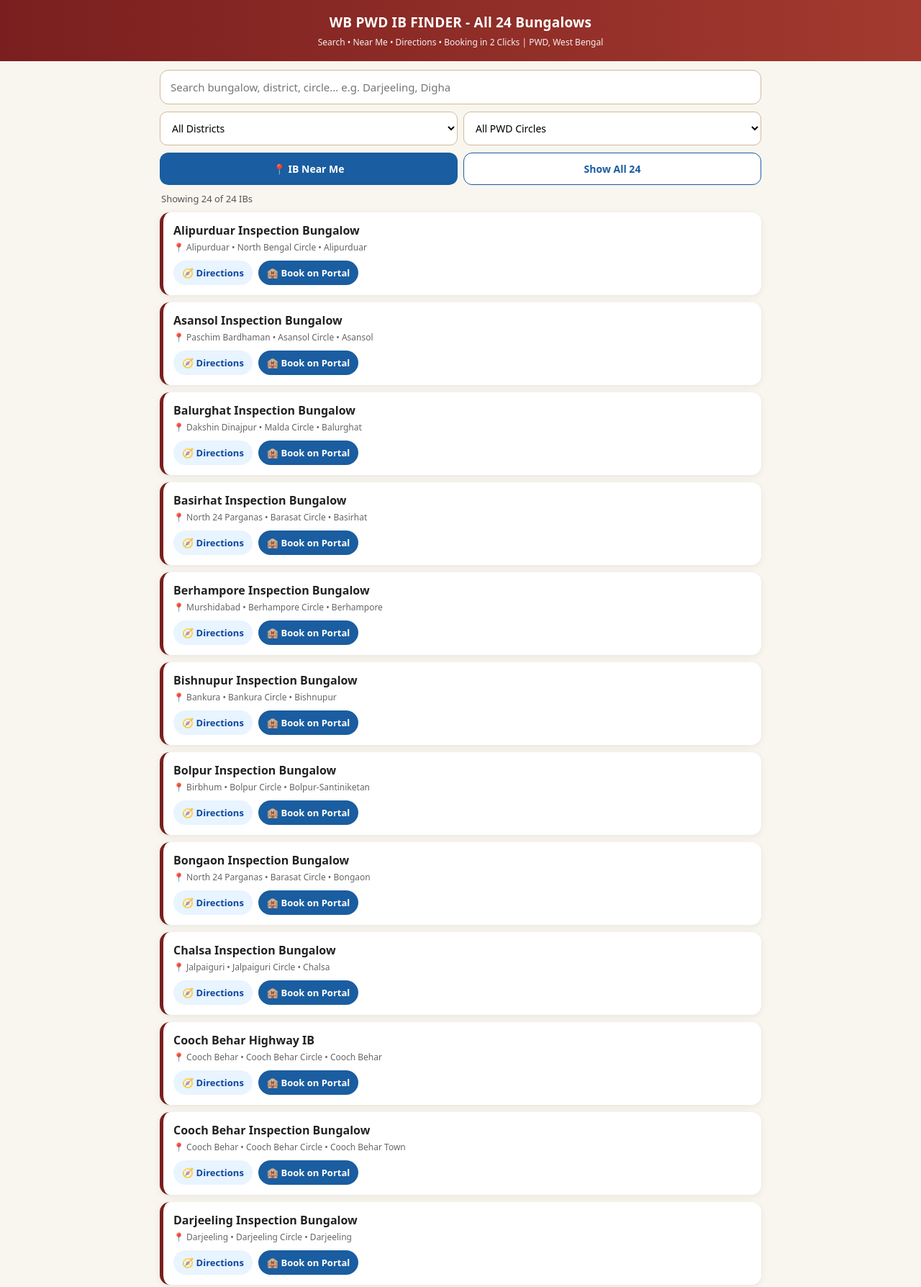
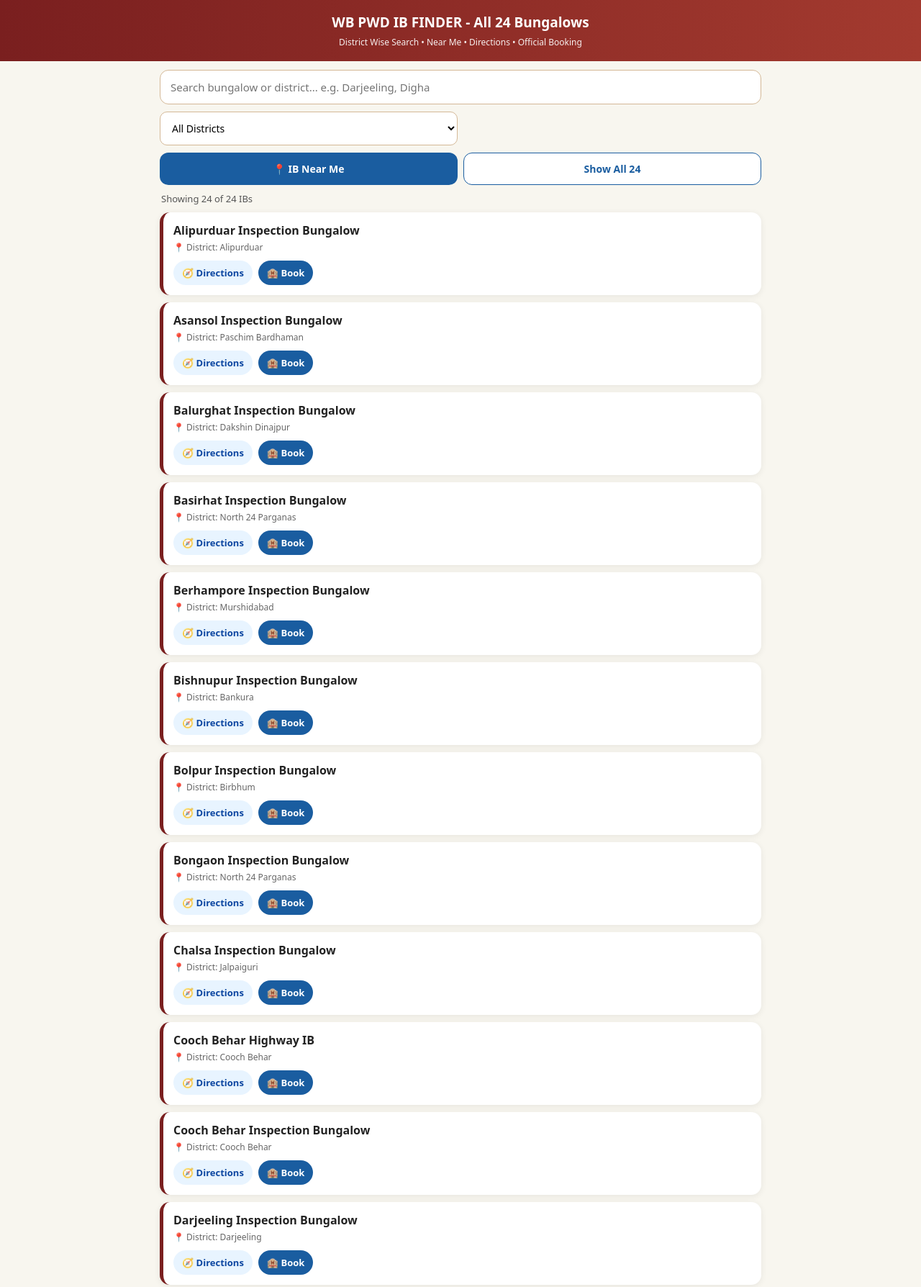
Before and after one commit to jkc-pwd/pwd-ib-finder, a plain HTML site: page index.html in a window 1280 px wide. Shown: the top 1788 px of the page at 72% size. Drawn offline with Linux system fonts and the light colour scheme.

Commit message:
Update index.html

```diff
--- a/index.html
+++ b/index.html
@@ -8,7 +8,7 @@
 *{box-sizing:border-box;font-family:system-ui,-apple-system,Segoe UI,Roboto}
 body{margin:0;background:#f8f6ef;color:#222}
 .header{background:linear-gradient(90deg,#7a1f1f,#a33a2f);color:#fff;padding:18px;text-align:center}
-.header h1{margin:0;font-size:19px;letter-spacing:.2px}
+.header h1{margin:0;font-size:19px}
 .header p{margin:6px 0 0;font-size:12px;opacity:.92}
 .container{max-width:860px;margin:0 auto;padding:12px}
 .search{width:100%;padding:13px 14px;border-radius:12px;border:1.5px solid #d4b896;font-size:15px;outline:none;background:#fff}
@@ -30,13 +30,13 @@ select{width:100%;padding:12px;border-radius:10px;border:1.5px solid #d4b896;bac
 <body>
 <div class="header">
 <h1>WB PWD IB FINDER - All 24 Bungalows</h1>
-<p>Search • Near Me • Directions • Booking in 2 Clicks | PWD, West Bengal</p>
+<p>District Wise Search • Near Me • Directions • Official Booking</p>
 </div>
 <div class="container">
-<input id="q" class="search" placeholder="Search bungalow, district, circle... e.g. Darjeeling, Digha" oninput="render()">
+<input id="q" class="search" placeholder="Search bungalow or district... e.g. Darjeeling, Digha" oninput="render()">
 <div class="row">
 <select id="dist" onchange="render()"><option value="">All Districts</option></select>
-<select id="circle" onchange="render()"><option value="">All PWD Circles</option></select>
+<select style="display:none"><option></option></select>
 </div>
 <div class="row">
 <button class="btn btn-p" onclick="nearMe()">📍 IB Near Me</button>
@@ -46,41 +46,40 @@ select{width:100%;padding:12px;border-radius:10px;border:1.5px solid #d4b896;bac
 <div id="list"></div>
 <div class="footer">
 <b>Booking Portal:</b> <a href="https://pwdbungalow.wb.gov.in" target="_blank">pwdbungalow.wb.gov.in</a><br>
-Conceptualized & Developed by <b>Jayanta Kumar Chakraborty, EE/PWD, Govt. of West Bengal</b><br>
-Original Concept • All 24 IBs Mapped with GPS • For Official Use
+Conceptualized & Developed by <b>Jayanta Kumar Chakraborty, EE/PWD</b><br>
+All 24 IBs Mapped with GPS • For Official Use
 </div>
 </div>
 <script>
 const DATA=[
-{name:"Alipurduar Inspection Bungalow",district:"Alipurduar",circle:"North Bengal Circle",division:"Alipurduar",lat:26.489, lng:89.5234},
-{name:"Asansol Inspection Bungalow",district:"Paschim Bardhaman",circle:"Asansol Circle",division:"Asansol",lat:23.6889, lng:86.9661},
-{name:"Balurghat Inspection Bungalow",district:"Dakshin Dinajpur",circle:"Malda Circle",division:"Balurghat",lat:25.2214, lng:88.7725},
-{name:"Basirhat Inspection Bungalow",district:"North 24 Parganas",circle:"Barasat Circle",division:"Basirhat",lat:22.6577, lng:88.8677},
-{name:"Berhampore Inspection Bungalow",district:"Murshidabad",circle:"Berhampore Circle",division:"Berhampore",lat:24.0968, lng:88.25},
-{name:"Bishnupur Inspection Bungalow",district:"Bankura",circle:"Bankura Circle",division:"Bishnupur",lat:23.0723, lng:87.3199},
-{name:"Bolpur Inspection Bungalow",district:"Birbhum",circle:"Bolpur Circle",division:"Bolpur-Santiniketan",lat:23.6712, lng:87.6814},
-{name:"Bongaon Inspection Bungalow",district:"North 24 Parganas",circle:"Barasat Circle",division:"Bongaon",lat:23.0435, lng:88.8184},
-{name:"Chalsa Inspection Bungalow",district:"Jalpaiguri",circle:"Jalpaiguri Circle",division:"Chalsa",lat:26.8826, lng:88.777},
-{name:"Cooch Behar Highway IB",district:"Cooch Behar",circle:"Cooch Behar Circle",division:"Cooch Behar",lat:26.322, lng:89.448},
-{name:"Cooch Behar Inspection Bungalow",district:"Cooch Behar",circle:"Cooch Behar Circle",division:"Cooch Behar Town",lat:26.35, lng:89.45},
-{name:"Darjeeling Inspection Bungalow",district:"Darjeeling",circle:"Darjeeling Circle",division:"Darjeeling",lat:27.041, lng:88.2663},
-{name:"Digha Inspection Bungalow",district:"Purba Medinipur",circle:"Contai Circle",division:"Digha",lat:21.6279, lng:87.5052},
-{name:"Durgapur Inspection Bungalow",district:"Paschim Bardhaman",circle:"Durgapur Circle",division:"Durgapur",lat:23.5204, lng:87.3119},
-{name:"Jhargram Inspection Bungalow",district:"Jhargram",circle:"West Midnapore Circle",division:"Jhargram",lat:22.45, lng:86.99},
-{name:"Kalyani Inspection Bungalow",district:"Nadia",circle:"Nadia Circle",division:"Kalyani",lat:22.975, lng:88.4345},
-{name:"Krishnanagar IB",district:"Nadia",circle:"Nadia Circle",division:"Krishnanagar",lat:23.4058, lng:88.4902},
-{name:"Kulik Inspection Bungalow",district:"Uttar Dinajpur",circle:"Malda Circle",division:"Raiganj-Kulik",lat:25.623, lng:88.1215},
-{name:"Madarihat Inspection Bungalow",district:"Alipurduar",circle:"Jalpaiguri Circle",division:"Madarihat",lat:26.698, lng:89.268},
-{name:"Malda Inspection Bungalow Bugbari",district:"Malda",circle:"Malda Circle",division:"Malda Bugbari",lat:25.0108, lng:88.1411},
-{name:"Peshok Inspection Bungalow",district:"Darjeeling",circle:"Darjeeling Circle",division:"Peshok",lat:27.078, lng:88.384},
-{name:"Purulia Bungalow",district:"Purulia",circle:"Purulia Circle",division:"Purulia",lat:23.332, lng:86.365},
-{name:"Shaktigarh Rest Shade, Siliguri",district:"Darjeeling",circle:"Siliguri Circle",division:"Shaktigarh, Siliguri",lat:26.75, lng:88.42},
-{name:"Siliguri Inspection Bungalow",district:"Darjeeling",circle:"Siliguri Circle",division:"Siliguri",lat:26.7271, lng:88.3953}
+{name:"Alipurduar Inspection Bungalow",district:"Alipurduar",lat:26.489,lng:89.5234},
+{name:"Asansol Inspection Bungalow",district:"Paschim Bardhaman",lat:23.6889,lng:86.9661},
+{name:"Balurghat Inspection Bungalow",district:"Dakshin Dinajpur",lat:25.2214,lng:88.7725},
+{name:"Basirhat Inspection Bungalow",district:"North 24 Parganas",lat:22.6577,lng:88.8677},
+{name:"Berhampore Inspection Bungalow",district:"Murshidabad",lat:24.0968,lng:88.25},
+{name:"Bishnupur Inspection Bungalow",district:"Bankura",lat:23.0723,lng:87.3199},
+{name:"Bolpur Inspection Bungalow",district:"Birbhum",lat:23.6712,lng:87.6814},
+{name:"Bongaon Inspection Bungalow",district:"North 24 Parganas",lat:23.0435,lng:88.8184},
+{name:"Chalsa Inspection Bungalow",district:"Jalpaiguri",lat:26.8826,lng:88.777},
+{name:"Cooch Behar Highway IB",district:"Cooch Behar",lat:26.322,lng:89.448},
+{name:"Cooch Behar Inspection Bungalow",district:"Cooch Behar",lat:26.35,lng:89.45},
+{name:"Darjeeling Inspection Bungalow",district:"Darjeeling",lat:27.041,lng:88.2663},
+{name:"Digha Inspection Bungalow",district:"Purba Medinipur",lat:21.6279,lng:87.5052},
+{name:"Durgapur Inspection Bungalow",district:"Paschim Bardhaman",lat:23.5204,lng:87.3119},
+{name:"Jhargram Inspection Bungalow",district:"Jhargram",lat:22.45,lng:86.99},
+{name:"Kalyani Inspection Bungalow",district:"Nadia",lat:22.975,lng:88.4345},
+{name:"Krishnanagar IB",district:"Nadia",lat:23.4058,lng:88.4902},
+{name:"Kulik Inspection Bungalow",district:"Uttar Dinajpur",lat:25.623,lng:88.1215},
+{name:"Madarihat Inspection Bungalow",district:"Alipurduar",lat:26.698,lng:89.268},
+{name:"Malda Inspection Bungalow Bugbari",district:"Malda",lat:25.0108,lng:88.1411},
+{name:"Peshok Inspection Bungalow",district:"Darjeeling",lat:27.078,lng:88.384},
+{name:"Purulia Bungalow",district:"Purulia",lat:23.332,lng:86.365},
+{name:"Shaktigarh Rest Shade, Siliguri",district:"Darjeeling",lat:26.75,lng:88.42},
+{name:"Siliguri Inspection Bungalow",district:"Darjeeling",lat:26.7271,lng:88.3953}
 ];
 function init(){
- const d=document.getElementById('dist'),c=document.getElementById('circle');
+ const d=document.getElementById('dist');
  [...new Set(DATA.map(x=>x.district))].sort().forEach(v=>{let o=document.createElement('option');o.value=v;o.textContent=v;d.appendChild(o)});
- [...new Set(DATA.map(x=>x.circle))].sort().forEach(v=>{let o=document.createElement('option');o.value=v;o.textContent=v;c.appendChild(o)});
 }
 function distKm(a,b,c,d){const R=6371;const dLat=(c-a)*Math.PI/180,dLon=(d-b)*Math.PI/180;const la1=a*Math.PI/180,la2=c*Math.PI/180;const x=Math.sin(dLat/2)**2+Math.cos(la1)*Math.cos(la2)*Math.sin(dLon/2)**2;return R*2*Math.atan2(Math.sqrt(x),Math.sqrt(1-x));}
 let uLat=null,uLng=null;
@@ -90,27 +89,25 @@ function nearMe(){
   uLat=p.coords.latitude;uLng=p.coords.longitude;
   DATA.forEach(it=>it._d=distKm(uLat,uLng,it.lat,it.lng));
   DATA.sort((a,b)=>a._d-b._d); render(true);
- },()=>alert('Please allow location permission'));
+ },()=>alert('Please allow location'));
 }
-function clearF(){document.getElementById('q').value='';document.getElementById('dist').value='';document.getElementById('circle').value='';uLat=null;DATA.forEach(d=>delete d._d);render();}
+function clearF(){document.getElementById('q').value='';document.getElementById('dist').value='';uLat=null;DATA.forEach(d=>delete d._d);render();}
 function render(isNear=false){
  const q=document.getElementById('q').value.toLowerCase();
  const df=document.getElementById('dist').value;
- const cf=document.getElementById('circle').value;
  let list=DATA.filter(it=>{
   if(df&&it.district!==df) return false;
-  if(cf&&it.circle!==cf) return false;
-  if(q){const h=(it.name+' '+it.district+' '+it.circle).toLowerCase();if(!h.includes(q)) return false;}
+  if(q){const h=(it.name+' '+it.district).toLowerCase();if(!h.includes(q)) return false;}
   return true;
  });
  document.getElementById('count').textContent=`Showing ${list.length} of 24 IBs${isNear?' • Sorted by nearest':''}`;
  document.getElementById('list').innerHTML=list.map(it=>`
   <div class="card">
    <b>${it.name}</b> ${it._d!==undefined?`<span class="dist">${it._d.toFixed(1)} km away</span>`:''}
-   <div class="meta">📍 ${it.district} • ${it.circle} • ${it.division}</div>
+   <div class="meta">📍 District: ${it.district}</div>
    <div class="acts">
     <a class="map" target="_blank" href="https://www.google.com/maps/dir/?api=1&destination=${it.lat},${it.lng}">🧭 Directions</a>
-    <a class="book" target="_blank" href="https://pwdbungalow.wb.gov.in">🏨 Book on Portal</a>
+    <a class="book" target="_blank" href="https://pwdbungalow.wb.gov.in">🏨 Book</a>
    </div>
   </div>`).join('');
 }
```
